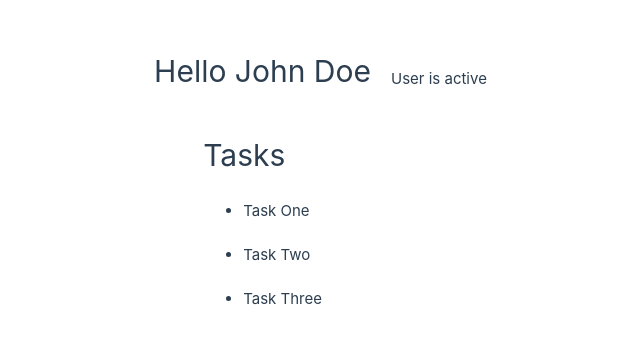
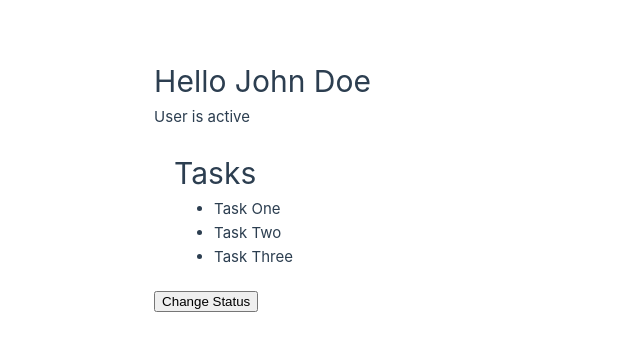
Before and after one commit to PurityKomen/my-app, a Vue app: page / in a window 1280 px wide. Shown: the part 215-566 px from the top of the page, without its empty margins (269-909 px from the left). Built offline with nearby package versions, Linux system fonts and the light colour scheme.

Commit message:
added button to toggle different status

```diff
--- a/src/App.vue
+++ b/src/App.vue
@@ -4,9 +4,20 @@ import { ref } from "vue";
 const name = ref("John Doe");
 const status = ref("active");
 const tasks = ref(["Task One", "Task Two", "Task Three"]);
+
+const toggleStatus = () => {
+  if (status.value === "active") {
+    status.value = "pending";
+  } else if (status.value === "pending") {
+    status.value = "inactive";
+  } else {
+    status.value = "active";
+  }
+};
 </script>
 
 <template>
+  <div class="container">
     <h1>Hello {{ name }}</h1>
 
     <div class="status">
@@ -21,20 +32,14 @@ const tasks = ref(["Task One", "Task Two", "Task Three"]);
         <li v-for="task in tasks" :key="task">{{ task }}</li>
       </ul>
     </div>
+
+    <button @click="toggleStatus">Change Status</button>
+  </div>
 </template>
 
 <style scoped>
-* {
-  margin-top: 20px;
-}
-
-.status{
- display: flex;
+.task {
+  display: block;
   margin: 20px;
 }
-
-.task{
-  display: block;
-  margin: 0 auto 2rem;
-}
 </style>
```
Lines whose indentation alone changed are shown as unchanged.
